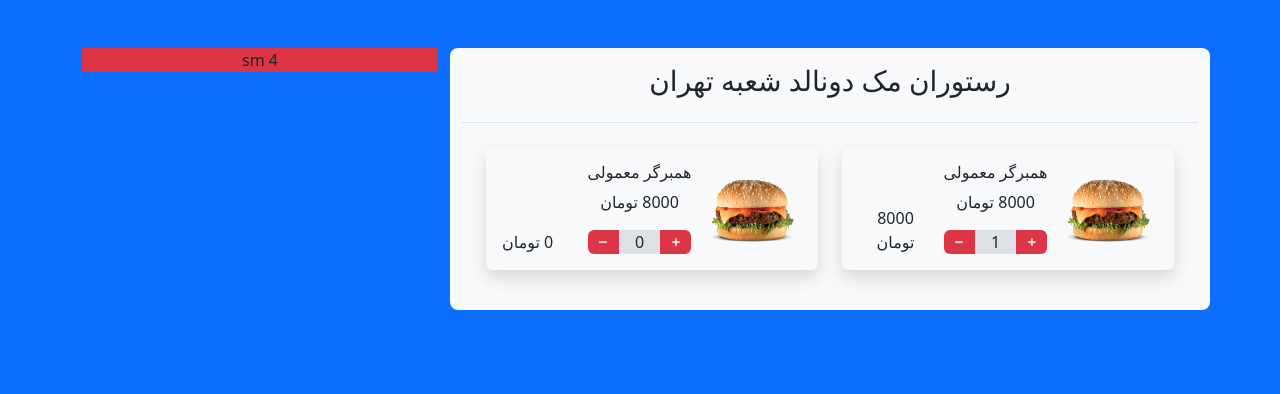
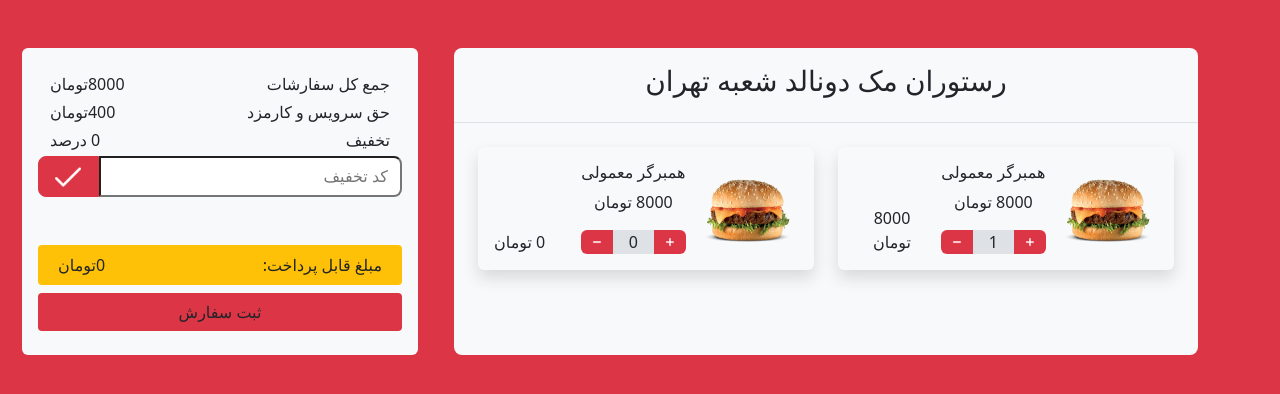
Before and after one commit to negarsarani/Negar-sarani-HW09-maktab90, a plain HTML site: page Q10/index.html in a window 1280 px wide. Both pictures are taken after a click on the element 1031 px from the left and 241 px from the top of the page. Drawn offline with Linux system fonts and the light colour scheme.

Commit message:
create servicePayment & sumAlltotatl

```diff
--- a/Q10/index.html
+++ b/Q10/index.html
@@ -1,5 +1,6 @@
 <!DOCTYPE html>
 <html lang="en" dir="rtl">
+
 <head>
   <meta charset="UTF-8" />
   <meta http-equiv="X-UA-Compatible" content="IE=edge" />
@@ -9,71 +10,43 @@
   <link rel="stylesheet" href="./css/bootstrap.rtl.min.css" />
 </head>
 
-  <body class="bg-primary">
+<body class="bg-danger">
   <div class="container text-center py-5">
-      <div class="row">
+    <div class="d-flex flex-column flex-md-row">
       <div class="col-12 col-md-7 col-lg-8 bg-light rounded-3">
-          <div
-            class="d-flex align-items-center justify-content-center border-bottom py-3"
-          >
+        <div class="d-flex align-items-center justify-content-center border-bottom py-3">
           <h3>رستوران مک دونالد شعبه تهران</h3>
         </div>
-          <div class="text-center d-flex">
-            <div class="row flex-column flex-lg-row p-4">
+        <div class="text-center d-flex" id="card">
+          <div class="row flex-column flex-lg-row p-4 overflow-y-scroll">
             <!-- /// -->
-              <div class="col-12 col-lg-6 mb-3">
+            <div class="col-12 col-lg-6 mb-3" >
               <div class="shadow p-3 bg-body-tertiary rounded">
                 <div class="row g-0 position-relative">
-                    <div
-                      class="col-4 col-lg-5 col-xxl-4 col-xl-4 d-flex align-items-center"
-                    >
-                      <img
-                        src="./img/hamburger.png"
-                        class="img-fluid h-100"
-                        alt="..."
-                      />
+                  <div class="col-4 col-lg-5 col-xxl-4 col-xl-4 d-flex align-items-center">
+                    <img src="./img/hamburger.png" class="img-fluid h-100" alt="..." />
                   </div>
                   <div class="col-4 col-xxl-6 col-xl-5 md-row">
                     <div class="col-12 md-text-start text-center">
                       <h6 class="">همبرگر معمولی</h6>
                       <p class=""><span class="price">8000</span> تومان</p>
                     </div>
-                      <div
-                        class="col-12 col-xxl-12 d-flex justify-content-center w-100"
-                      >
-                        <div
-                          class="w-25 bg-danger position-relative border-end-0 rounded-start plus"
-                        >
-                          <img
-                            src="./img/add.png"
-                            class="img-fluid position-absolute top-50 start-50 translate-middle w-25"
-                            alt=""
-                            srcset=""
-                          />
+                    <div class="col-12 col-xxl-12 d-flex justify-content-center w-100">
+                      <div class="w-25 bg-danger position-relative border-end-0 rounded-start plus">
+                        <img src="./img/add.png"
+                          class="img-fluid position-absolute top-50 start-50 translate-middle w-25" alt="" srcset="" />
                       </div>
                       <div claas=" w-25">
-                          <span
-                            class="px-3 d-flex count"
-                            style="background-color: var(--bs-gray-300)"
-                            >0</span
-                          >
+                        <span class="px-3 d-flex count" style="background-color: var(--bs-gray-300)">0</span>
                       </div>
-                        <div
-                          class="w-25 bg-danger position-relative border-start-0 rounded-end minus"
-                        >
-                          <img
-                            src="./img/minus.png"
-                            class="img-fluid position-absolute top-50 start-50 translate-middle w-25"
-                            alt=""
-                            srcset=""
-                          />
+                      <div class="w-25 bg-danger position-relative border-start-0 rounded-end minus">
+                        <img src="./img/minus.png"
+                          class="img-fluid position-absolute top-50 start-50 translate-middle w-25" alt="" srcset="" />
                       </div>
                     </div>
                   </div>
-                    <div
-                      class="col-3 col-xxl-2 col-xl-3 d-flex align-items-end justify-content-end"
-                    >
-                      <span class=""><span class="">0</span> تومان</span>
+                  <div class="col-3 col-xxl-2 col-xl-3 d-flex align-items-end justify-content-end">
+                    <span class=""><span  class="totalPrice">0</span> تومان</span>
                   </div>
                 </div>
               </div>
@@ -83,56 +56,30 @@
             <div class="col-12 col-lg-6 mb-3">
               <div class="shadow p-3 bg-body-tertiary rounded">
                 <div class="row g-0 position-relative">
-                    <div
-                      class="col-4 col-lg-5 col-xxl-4 col-xl-4 d-flex align-items-center"
-                    >
-                      <img
-                        src="./img/hamburger.png"
-                        class="img-fluid h-100"
-                        alt="..."
-                      />
+                  <div class="col-4 col-lg-5 col-xxl-4 col-xl-4 d-flex align-items-center">
+                    <img src="./img/hamburger.png" class="img-fluid h-100" alt="..." />
                   </div>
                   <div class="col-4 col-xxl-6 col-xl-5 md-row">
                     <div class="col-12 md-text-start text-center">
                       <h6 class="">همبرگر معمولی</h6>
                       <p class=""><span class="price">8000</span> تومان</p>
                     </div>
-                      <div
-                        class="col-12 col-xxl-12 d-flex justify-content-center w-100"
-                      >
-                        <div
-                          class="w-25 bg-danger position-relative border-end-0 rounded-start plus"
-                        >
-                          <img
-                            src="./img/add.png"
-                            class="img-fluid position-absolute top-50 start-50 translate-middle w-25"
-                            alt=""
-                            srcset=""
-                          />
+                    <div class="col-12 col-xxl-12 d-flex justify-content-center w-100">
+                      <div class="w-25 bg-danger position-relative border-end-0 rounded-start plus">
+                        <img src="./img/add.png"
+                          class="img-fluid position-absolute top-50 start-50 translate-middle w-25" alt="" srcset="" />
                       </div>
                       <div claas=" w-25">
-                          <span
-                            class="px-3 d-flex count"
-                            style="background-color: var(--bs-gray-300)"
-                            >0</span
-                          >
+                        <span class="px-3 d-flex count" style="background-color: var(--bs-gray-300)">0</span>
                       </div>
-                        <div
-                          class="w-25 bg-danger position-relative border-start-0 rounded-end minus"
-                        >
-                          <img
-                            src="./img/minus.png"
-                            class="img-fluid position-absolute top-50 start-50 translate-middle w-25"
-                            alt=""
-                            srcset=""
-                          />
+                      <div class="w-25 bg-danger position-relative border-start-0 rounded-end minus">
+                        <img src="./img/minus.png"
+                          class="img-fluid position-absolute top-50 start-50 translate-middle w-25" alt="" srcset="" />
                       </div>
                     </div>
                   </div>
-                    <div
-                      class="col-3 col-xxl-2 col-xl-3 d-flex align-items-end justify-content-end"
-                    >
-                      <span class=""><span class="">0</span> تومان</span>
+                  <div class="col-3 col-xxl-2 col-xl-3 d-flex align-items-end justify-content-end">
+                    <span class=""><span class="totalPrice">0</span> تومان</span>
                   </div>
                 </div>
               </div>
@@ -141,12 +88,53 @@
           </div>
         </div>
       </div>
-        <div class="col-12 col-md-5 col-lg-4">
-          <div class="bg-danger">sm 4</div>
+      <div class="col-12 col-md-5 col-lg-4 mt-1 mt-md-0 ms-md-5">
+        <div class="bg-light rounded-2 row  py-4 px-3">
+          <div class="mb-5">
+            <div class="d-flex flex-column">
+              <!-- /// -->
+              <div class="row mb-1">
+                <span class="col-8 text-start">جمع کل سفارشات</span>
+                <div class="col-4 text-end"><span id="sum-All-Order">0 </span>تومان</div>
+              </div>
+              <div class="row mb-1">
+                <span class="col-8 text-start">حق سرویس و کارمزد </span>
+                <div class="col-4 text-end"><span id="service-price">0 </span>تومان</div>
+              </div>
+              <div class="row mb-1">
+                <span class="col-8 text-start">تخفیف</span>
+                <div class="col-4 text-end"><span>0 </span>درصد</div>
+              </div>
+              <!-- /// -->
+              <div class=" row">
+                <input type="text" class=" col-10 rounded-start-3 btn-outline-light" placeholder="کد تخفیف"
+                  aria-label="Example text with button addon" aria-describedby="button-addon1" />
+                <button class="btn rounded-0 btn-danger fs-6 col-2 rounded-end-3 " type="button" id="button-addon1">
+                  <img src="./img/tick.png " class="img-fluid w-75"></img>
+                </button>
+              </div>
+              <!-- /// -->
+            </div>
+          </div>
+          <!-- /// -->
+          <div class="">
+              <div class="row bg-warning rounded-1 p-2 mb-2">
+                <span class="col-8 text-start">مبلغ قابل پرداخت:</span>
+                <div class="col-4 text-end"><span >0</span>تومان</div>
+              </div>
+            <div class="row bg-danger rounded-1">
+              <button class="btn w-100 d-flex align-items-center justify-content-center ">
+                ثبت سفارش
+              </button>
+            </div>
+          </div>
+          </div>
+      </div>
     </div>
   </div>
   </div>
   <script src="./js/app.js"></script>
   <script src="./js/bootstrap.bundle.min.js"></script>
 </body>
+
 </html>
--- a/Q10/js/app.js
+++ b/Q10/js/app.js
@@ -1,6 +1,9 @@
 "use strict";
 const plus = document.querySelectorAll(".plus");
 const minus = document.querySelectorAll(".minus");
+const sumAllOrder = document.getElementById("sum-All-Order");
+const servicePrice = document.getElementById("service-price");
+
 [...plus].forEach((item) => {
     item.addEventListener("click", plusClick);
 });
@@ -18,9 +21,10 @@
     e.currentTarget.parentElement.parentElement.nextSibling.nextSibling
     .childNodes[1].childNodes[0];
 
-  priceTotal.innerHTML = spanCount.innerHTML * priceMain;
+    const priceCard = (priceTotal.innerHTML = spanCount.innerHTML * priceMain);
+    totalPrice();
 }
-
+let a = [];
 function minusClick(e) {
     const spanCount =
     e.currentTarget.previousSibling.previousSibling.childNodes[1];
@@ -35,5 +39,20 @@
     const priceTotal =
     e.currentTarget.parentElement.parentElement.nextSibling.nextSibling
     .childNodes[1].childNodes[0];
-  priceTotal.innerHTML = spanCount.innerHTML * priceMain;
+    const priceCard = (priceTotal.innerHTML = spanCount.innerHTML * priceMain);
+    totalPrice();
 }
+
+function totalPrice() {
+    const card = document.getElementById("card");
+    const eachPrice = card.querySelectorAll(".totalPrice");
+    const reducePrices =  [...eachPrice].reduce((a, b) => {
+        return +a.innerHTML + +b.innerHTML;
+    });
+    sumAllOrder.innerText = reducePrices;
+    servicePayment(sumAllOrder.innerText)
+}
+
+function servicePayment(params) {
+    servicePrice.innerText = (params*50)/1000
+}
```
Also changed, not shown: Q10/css/style.css (+10 -0 lines). Lines whose indentation alone changed are shown as unchanged.
